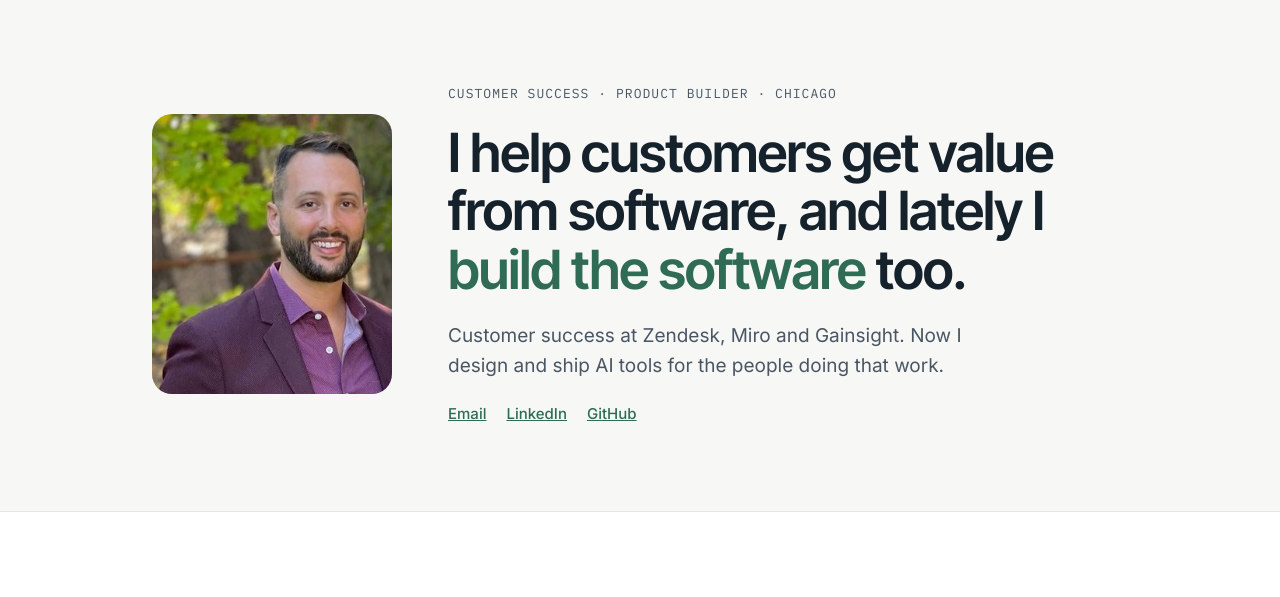
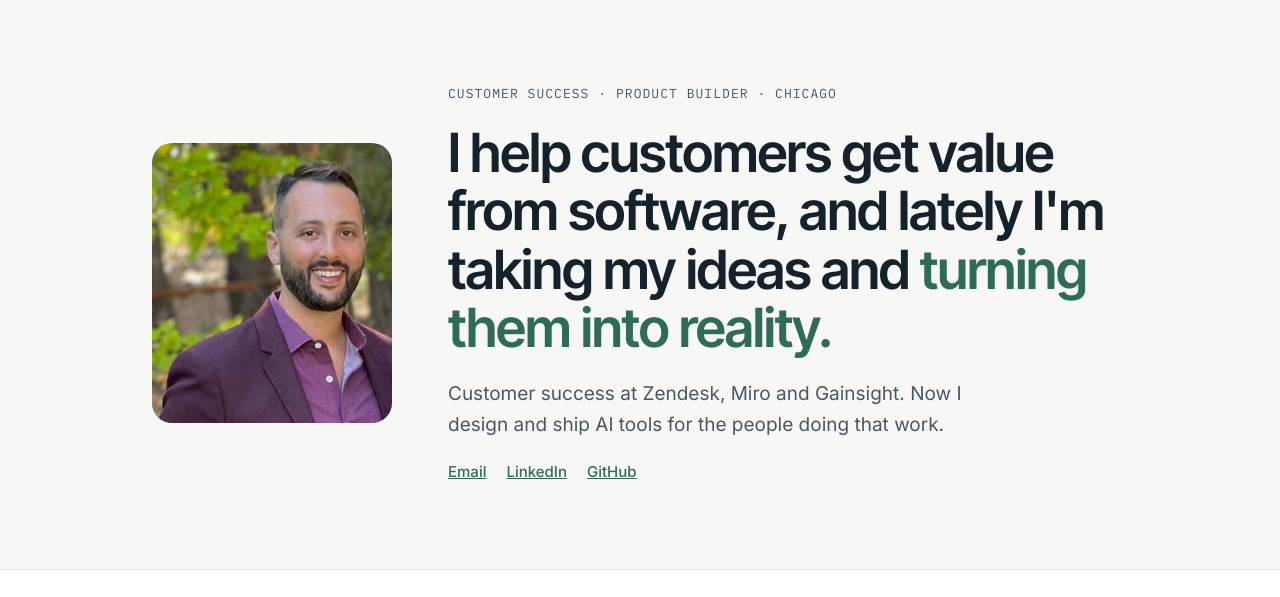
Before and after one commit to jaredgeller-hub/jared-geller.com, a plain HTML site: page index.html in a window 1280 px wide. Shown: the part 47-644 px from the top of the page. Drawn offline with Linux system fonts and the light colour scheme.

Commit message:
Update hero headline

```diff
--- a/index.html
+++ b/index.html
@@ -160,7 +160,7 @@
     <img class="portrait" src="assets/headshot.jpg" alt="Jared Geller" width="240" height="280">
     <div class="hero-copy">
       <p class="eyebrow">Customer success · Product builder · Chicago</p>
-      <h1>I help customers get value from software, and lately I <em>build the software</em> too.</h1>
+      <h1>I help customers get value from software, and lately I'm taking my ideas and <em>turning them into reality.</em></h1>
       <p class="lede">Customer success at Zendesk, Miro and Gainsight. Now I design and ship AI tools for the people doing that work.</p>
       <p class="quick-links">
         <a href="mailto:hello@jared-geller.com">Email</a>
```
